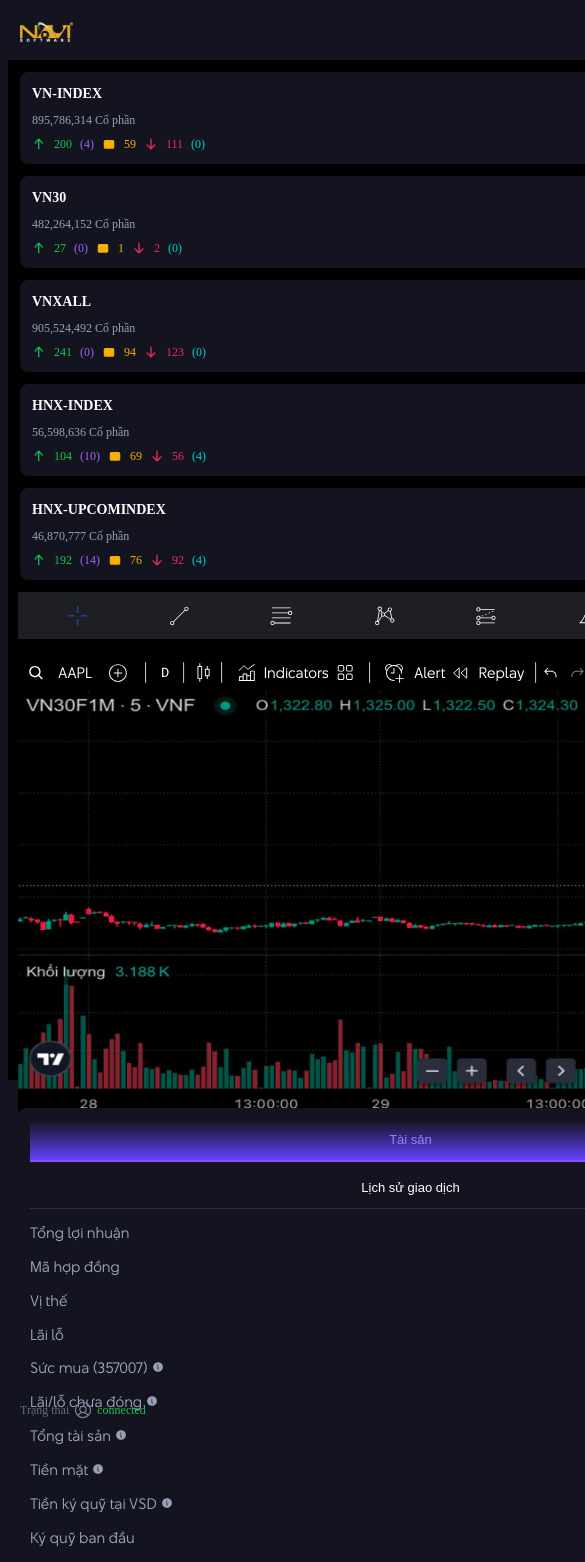
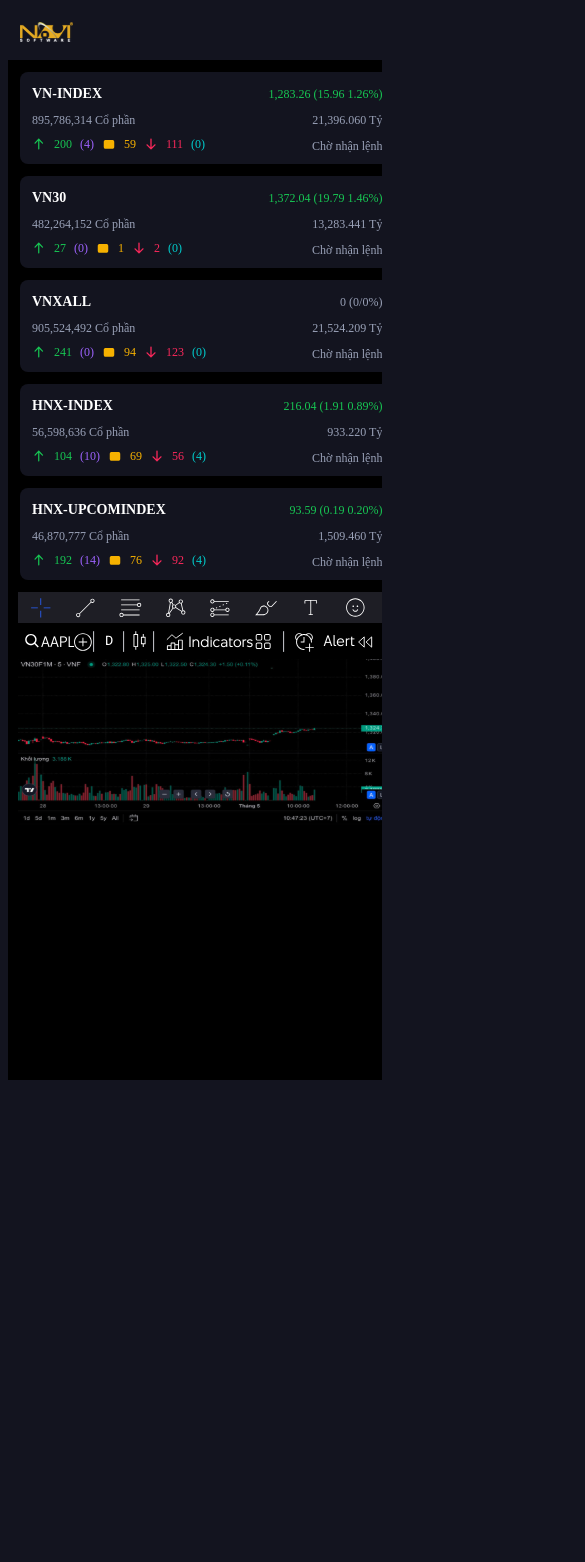
Before and after one commit to nguyen-huy-hoang-1708/dl_7, a React (Create React App) app: page / in a window 390 px wide. Shown: the top 1562 px of the page, 585 px wide, since content can reach past the window. After the commit the page ends 1088 px from the top, so only its background shows below. Built offline with nearby package versions, Linux system fonts and the light colour scheme.

Commit message:
hoàn thiện responsive

```diff
--- a/src/components/Bieudo.jsx
+++ b/src/components/Bieudo.jsx
@@ -278,9 +278,9 @@ const spreadWidthPct = r => Math.round(((r.askPrice - r.bidPrice) / maxSpread) *
   ))}
 </div>
 
-            </div>
-          </div>
-        )}
+</div>
+</div>
+)}
 
       {tab === "history" && (
   <div className={styles.historyWrap}>
--- a/src/index.scss
+++ b/src/index.scss
@@ -1,3 +1,4 @@
+html, body { overflow-x: hidden; }
 
 
 .app-container {
@@ -30,17 +31,54 @@
     width: 1920px;
     height: 40px;
   }
-@media (max-width: 768px) {
+
+
+@media (max-width: 1600px) {
+  .main-content {
+    display: flex;
+    flex-direction: column;
+    gap: 12px;
+    position: relative;
+    z-index: 0;
+    width: 96vw;
+    height: auto;
+  }
+
+  .left-column,
   .right-column {
-    width: 100%;
+    position: static !important;
+    float: none !important;
+    clear: none !important;
+    transform: none !important;
+    z-index: auto !important;
+    width: 96vw !important;
+    height: auto !important;
+    min-width: 0 !important;
+    min-height: 0 !important;
+    margin: 0 !important;
+  }
+
+  .right-column .order-form,
+  .right-column > * {
+    position: static !important;
+    height: auto !important;
+    max-height: none !important;
+    inset: auto !important;
+  }
+
+  .right-column { display: block !important; }
+
+  .StockChart,
+  .OrderBookTabs,
+  .MarketSummary,
+  .footer {
+    display: block !important;
+    width: 96vw;
+    height: auto;
   }
 }
-/* Responsive layout */
-@media (max-width: 768px) {
-  .main-content {
-    flex-direction: row;
-    display: flex;
-    width: 1896px;
-    height: 796px;
-  }
+
+img, canvas, svg, video {
+  max-width: 96vw;
+  height: auto;
 }
--- a/src/style/Bieudo.module.scss
+++ b/src/style/Bieudo.module.scss
@@ -626,66 +626,67 @@ vertical-align: middle;
 
 
 /*RESPONSIVE*/
-/* ===================== RESPONSIVE ONLY ===================== */
 
-/* <= 1024px: trải rộng theo hàng, co giãn 100%, không méo ảnh */
 @media (max-width: 1600px) {
   .bieudo {
     display: flex;
     flex-direction: column;
     flex-wrap: wrap;
-    width: 100%;
+    width: 100vw;
     height: auto;
-    gap: 12px;
   }
 
   .bieudoLeft {
-    width: 100%;
-    max-width: 100%;
+    width: 100vw;
     display: flex;
     flex-direction: row;
-    gap: 16px;
     flex-wrap: wrap;
   }
 
-  .bieudoIconColumn {
+  .bieudoIconColumn{
     display: flex;
     flex-direction: row;
     justify-content: space-around;
-    width: 100%;
+    width: 96vw;
     height: auto;
-    padding: 8px;
   }
 
+  .bieudoIconRow {
+    display: flex;
+    flex-direction: row;
+    justify-content: space-around;
+    width: calc(100vw - 24px);
+    height: auto;
+  }
+  .Row {
+    margin-left: -4px;
+  }
+
+
   .bieudoImage {
-    width: 100%;
+    width: 90vw;
     height: auto;
     display: block;
-    padding: 0;
-    margin: 0;
-    overflow-x: hidden;
   }
 
   .size {
-    width: 100%;
-    height: auto;           /* tránh méo hình */
-    object-fit: contain;    /* hoặc 'cover' tùy ý */
+    width: 100vw;
+    height: auto;
+    object-fit: contain;
     display: block;
   }
 
   .bieudoInfoPanel {
-    width: 100%;
-    height: auto;
-    margin-left: 0;
-    margin-right: 12px;
-    padding: 12px;
+    width: calc(100vw + 24px);
+    height: auto;;
+    margin-left: -24px;
   }
 
-  /* Tabs xếp 2 cột, dùng đúng class đang có */
   .bieudoTabs {
-    display: grid;
-    grid-template-columns: repeat(2, minmax(0, 1fr));
-    gap: 6px;
+    display: flex;
+    flex-direction: column;
+    display: flex;
+    width: 100vw;
     height: auto;
   }
   .bieudoTabOne,
@@ -695,60 +696,43 @@ vertical-align: middle;
   .bieudoTabActiveTwo,
   .bieudoTabActiveThree,
   .bieudoTabActiveFour {
-    width: 100%;
+    width: 100vw;
     height: auto;
     padding: 10px;
     font-size: 13px;
   }
 
   .tenGiaWrap,
-  .historyWrap {
-    width: 100%;
+  .historyWrap,
+  .bieudoContent {
+    width: 100vw;
     height: auto;
     display: flex;
     flex-direction: column;
   }
 
-  /* Lịch sử giao dịch co giãn full chiều ngang */
   .historyWrap .header,
   .historyWrap .row {
-    width: 100%;
+    width: 100vw;
+  }
+
+  .bieudoContent{
+    width: 99vw;
+  }
+  .tengiaWrap, .historyWrap {
+    display: flex;
+    justify-content: center;
+  }
+  .titleOnes,.titleTwos,.titleThrees,.titleFours,.titleFives {
+    margin-left: 24px;
+    width: 10%;
+  }
+  .dataOne,.dataTwo,.dataThree,.dataFour,.dataFive,.dataTwos,.dataThrees {
+    margin-left: 24px;
+    width: 10%;
+  }
+  .dataGreenOne,.dataGreenTwo,.dataGreenThree,.dataRed,.dataFive {
+    margin-left: 24px;
+    width: 10%;
   }
 }
-
-/* <= 768px: chuyển cột, panel 100%, cột lịch sử giao dịch dùng % cho 5 cột */
-@media (max-width: 1024px) {
-  .bieudo {
-    flex-direction: column;
-  }
-
-  .bieudoLeft {
-    width: 100%;
-    max-width: 100%;
-    flex-direction: row;
-  }
-
-  .bieudoInfoPanel {
-    width: 100%;
-    margin: 0;
-    padding: 12px;
-  }
-
-  /* 5 cột trong header/data của Lịch sử giao dịch dùng % để khỏi tràn */
-  .titleOnes { width: 40%; }  /* Thời gian */
-  .titleTwos,
-  .titleThrees,
-  .titleFours,
-  .titleFives { width: 15%; }
-
-  .dataOne { width: 40%; }
-  .dataTwo,
-  .dataThree,
-  .dataFour,
-  .dataFive,
-  .dataTwos,
-  .dataThrees { width: 15%; }
-
-  /* Nếu vẫn có nguy cơ tràn ngang trên màn rất hẹp: mở scroll ngang nhẹ */
-  .historyWrap { overflow-x: auto; }
-}
--- a/src/style/Footer.module.scss
+++ b/src/style/Footer.module.scss
@@ -67,7 +67,7 @@
     flex-direction: row;
     align-items: flex-start;
     gap: 8px;
-    width: 100%;
+    width: 100vw;
     height: auto;
   }
 
@@ -82,11 +82,6 @@
     font-size: 12px;
     line-height: 16px;
   }
-
-  .User {
-    width: 20px;
-    height: auto;
-  }
 }
 
 @media (max-width: 500px) {
@@ -94,7 +89,7 @@
     flex-direction: row;
     align-items: flex-start;
     gap: 8px;
-    width: 100%;
+    width: 100vw;
     height: auto;
   }
 
@@ -109,9 +104,4 @@
     font-size: 12px;
     line-height: 16px;
   }
-
-  .User {
-    width: 20px;
-    height: auto;
-  }
 }
--- a/src/style/MarketSummary.module.scss
+++ b/src/style/MarketSummary.module.scss
@@ -11,7 +11,7 @@
   letter-spacing: 0%;
   text-align: center;
   height: 92px;
-  width: 1896px;
+  width: 1884px;
   margin: 12px;
 }
 
@@ -109,32 +109,11 @@
 @media (max-width: 1679px) {
   .marketSummary {
     height: auto;
+    display: flex;
+    flex-direction: column;
+    width: 100%;
   }
-  .marketItem {
-    flex: 1 1 calc(33.33% - 16px);
-  }
+ .marketItem {
+  width: 100%;
 }
-
-@media (max-width: 1023px) {
-  .marketItem {
-    flex: 1 1 calc(33.33% - 16px);
-  }
 }
-
-@media (max-width: 767px) {
-  .marketItem {
-    flex: 1 1 calc(33.33% - 16px);
-  }
-  .status {
-    display: none;
-  }
-}
-
-@media (max-width: 480px) {
-  .marketItem {
-    flex: 1 1 100%;
-  }
-  .status {
-    display: none;
-  }
-}
--- a/src/style/OrderBookTabs.module.scss
+++ b/src/style/OrderBookTabs.module.scss
@@ -272,21 +272,6 @@ td.actionsCell {
 
 }
 
-/*.order-book-tabs table {
-  width: 100%;
-  border-collapse: collapse;
-  border-radius: 6px;
-  overflow: hidden;
-  table-layout: fixed;
-}
-
-.order-book-tabs thead {
-  background-color: #141622;
-  color: #99A1B7;
-  display: table;
-  table-layout: fixed;
-  width: 100%;
-}*/
 
 .order-book-tabs tbody {
   display: block;
@@ -304,8 +289,10 @@ td.actionsCell {
 /*RESPONSIVE*/
 @media (max-width: 1600px) {
   .orderBookTabs {
-    width: 100%;
+    width: 100vw;
     padding: 8px;
+    display: flex;
+    height: auto;
   }
 
   .tabs {
@@ -316,7 +303,7 @@ td.actionsCell {
 
 
   table {
-    width: 100%;
+    width: 100vw;
     table-layout: fixed;
   }
 
@@ -343,7 +330,7 @@ td.actionsCell {
 
   .full {
     margin: 0 auto;
-    display: block;
+    display: none;
   }
 }
 
--- a/src/style/OrderForm.module.scss
+++ b/src/style/OrderForm.module.scss
@@ -2,7 +2,7 @@
   display:flex;
   align-items: center;
   margin-left: 12px;
-  width: 100%px;
+  width: 100%;
   height: 1px;
   background-color:#1E1E25;
   margin-top: -4px;
@@ -15,7 +15,7 @@
   padding: 8px;
   border-radius: 10px;
   height: 780px;
-  width: 332px;
+  width: 320px;
 }
 
 .orderForm h3 {
@@ -382,7 +382,7 @@ letter-spacing: 0%;
 
 
 /*RESPONSIVE*/
-@media (max-width: 1024px) {
+@media (max-width: 1600px) {
   .menuToggleLabel {
     display: inline-block;
     background: #13141F;
@@ -392,10 +392,10 @@ letter-spacing: 0%;
 
 
   .orderForm {
-    max-width: 100%;
+    width: 100%;
     padding: 12px;
     border-radius: 8px;
-    height: 100%;
+    height: auto;
   }
 
   .orderType {
@@ -439,18 +439,6 @@ letter-spacing: 0%;
   align-items: center;
   }
 
-  .orderType button,
-  .orderMode button,
-  .positionButtons button {
-    width: 100%;
-    border-radius: 20px;
-  }
-
-  .priceInput button,
-  .quantityInput button {
-    font-size: 18px;
-    width: 32px;
-  }
 
   .inputLabel {
     font-size: 12px;
--- a/src/style/StockChart.module.scss
+++ b/src/style/StockChart.module.scss
@@ -9,7 +9,7 @@
   margin-left: 12px;
   margin-right: 12px;
   margin-bottom: 12px;
-  width: 1896px;
+  width: 1884px;
   height: 60px;
 }
 
@@ -71,7 +71,7 @@
 
 
 /* RESPONSIVE */
-@media (max-width: 840px) {
+@media (max-width: 1679px) {
   .stockChart {
     display: none;
   }
--- a/src/style/TopNavbar.module.scss
+++ b/src/style/TopNavbar.module.scss
@@ -167,7 +167,7 @@ background: linear-gradient(to top, rgba(97, 66, 254, 0), rgba(97, 66, 254, 1));
 @media (max-width: 1600px) {
 
   .topNavbar {
-    width: 100%;
+    width: 98vw;
     align-items: flex-start;
     height: auto;
   }
```
Also changed, not shown: src/components/OrderForm.jsx (+0 -67 lines).
